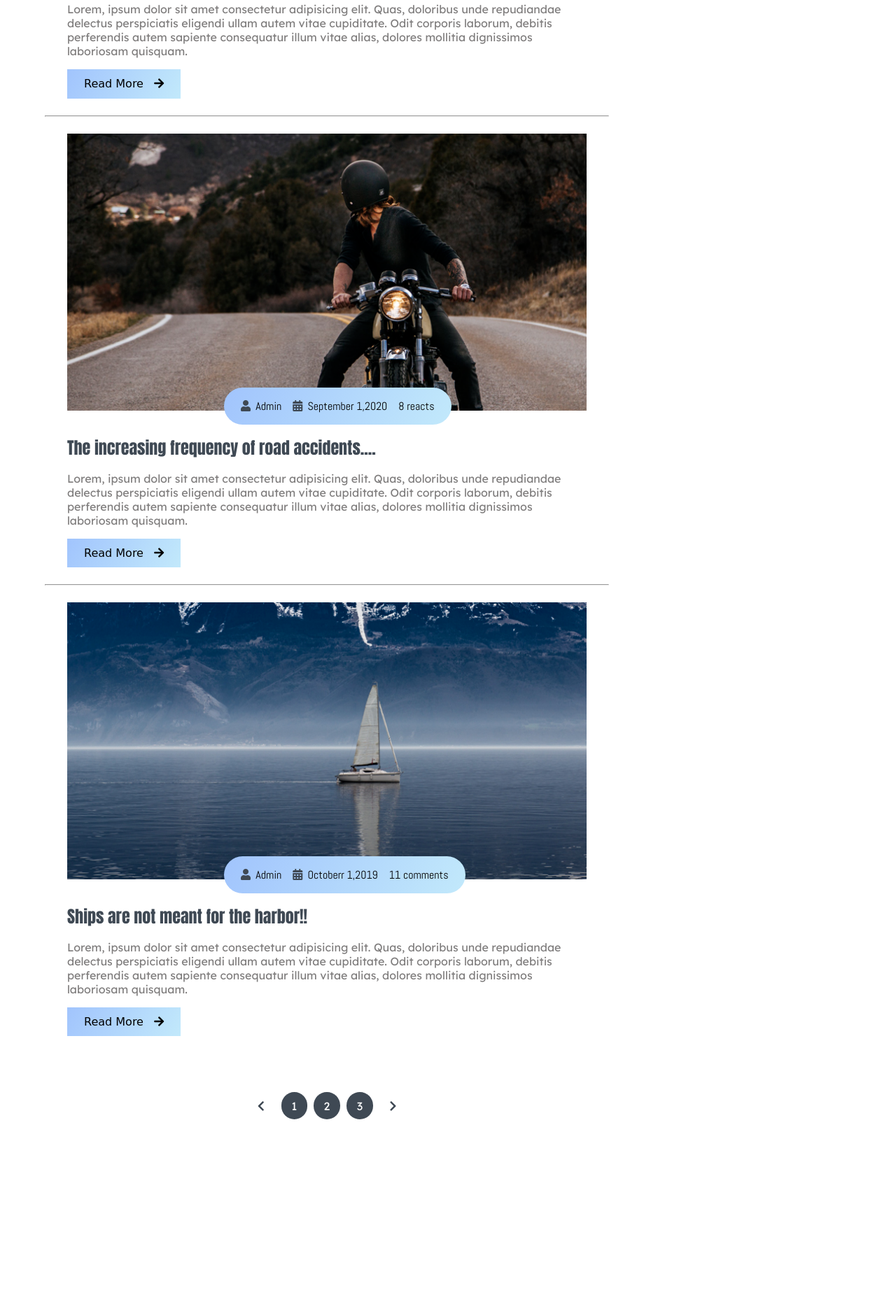
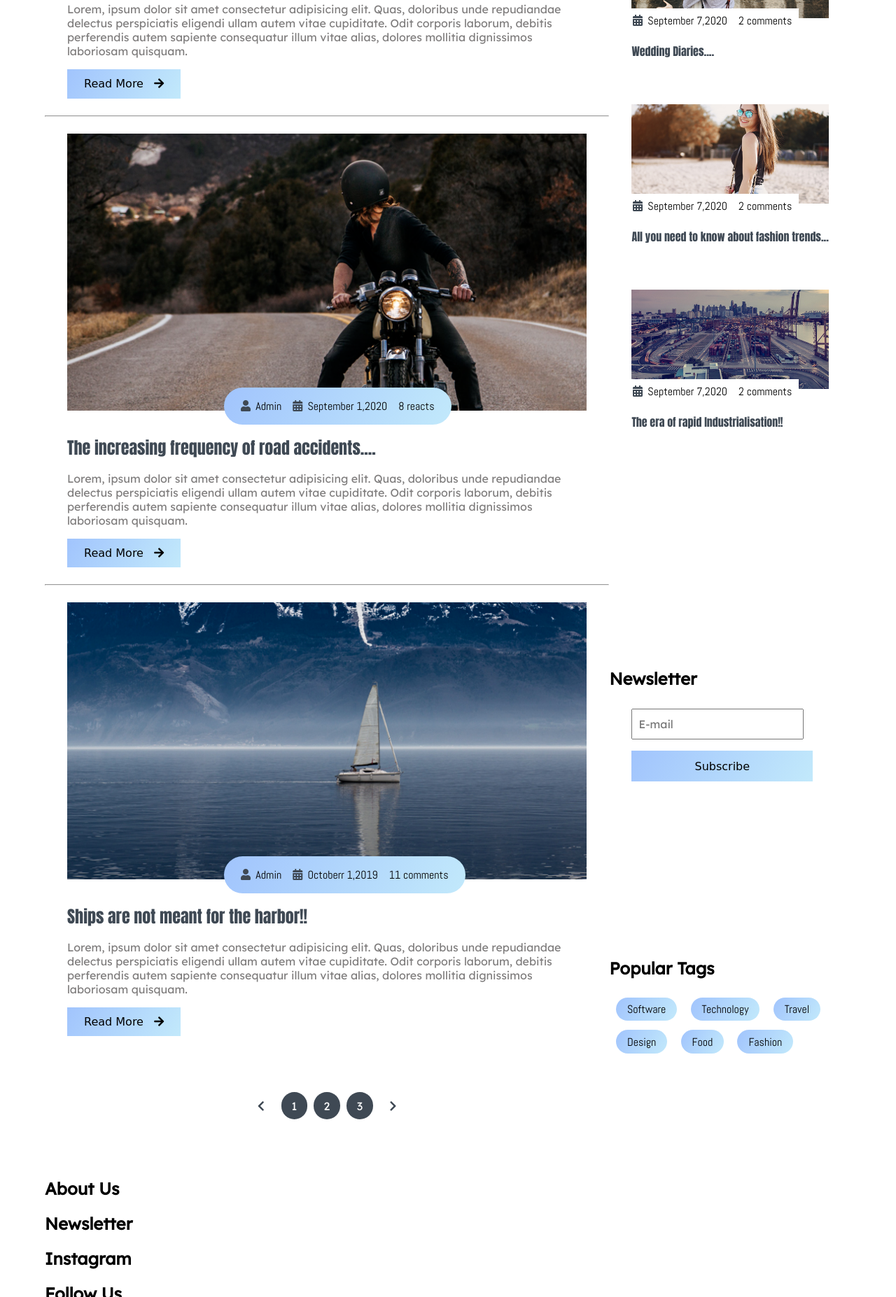
Before and after one commit to shreym3/blogres, a plain HTML site: page index.html in a window 1280 px wide. Shown: the part 2926-4780 px from the top of the page at 70% size. Before the commit the page ends 4590 px from the top, so only its background shows below. Drawn offline with Linux system fonts and the light colour scheme.

Commit message:
main section complete

```diff
--- a/css/style.css
+++ b/css/style.css
@@ -321,9 +321,41 @@ main .site-content .post-content .post-title .post-btn{
 .site-content .sidebar .popular-post .post-info{
     padding: 0.4rem 0.1rem !important;
     bottom: 0rem !important;
-    left: 2rem !important;
+    left: 1.5rem !important;
     border-radius: 0 !important;
     background: white !important;
+}
+.site-content .sidebar .popular-post .post-title a{
+    font-size: 1rem;
+}
+
+.site-content .sidebar .newsletter{
+    padding-top: 10rem;
+}
+.site-content .sidebar .newsletter .form-element{
+    padding: 0.5rem 2rem;
+}
+.site-content .sidebar .newsletter .input-element{
+    width: 80%;
+    height: 1.9rem;
+    padding: 0.3rem 0.5rem;
+    font-family: var(--Lexend);
+    font-size: 1rem;
+}
+.site-content .sidebar .newsletter .form-btn{
+    border-radius: 0;
+    padding: 0.8rem 32%;
+    margin: 1rem 0;
+    background: var(--sky);
+}
+.site-content .sidebar .popular-tags{
+    padding: 5rem 0;
+}
+.site-content .sidebar .popular-tags .tags .tag{
+    background: var(--sky);
+    padding: 0.4rem 1rem;
+    border-radius: 3rem;
+    margin: 0.4rem 0.6rem;
 }
 /* Sidebar */
 /* x   Main content styling   x */
--- a/index.html
+++ b/index.html
@@ -242,7 +242,7 @@
                        <div class="post-content">
                         <div class="post-image">
                             <div>
-                                <img src="./assets/Blog-post/blog1.png" class="img" alt="blog-1">
+                                <img src="./assets/popular-post/m-blog-1.jpg" class="img" alt="blog-1">
                             </div>
                             <div class="post-info flex-row">
                                 <span><i class="fas fa-calendar-alt text-gray"></i>&nbsp;&nbsp;September 7,2020</span>
@@ -250,8 +250,86 @@
                             </div>
                         </div>
                         <div class="post-title">
-                            <a href="#">New data recording to analyse road situations.</a>
+                            <a href="#">Is caffeine consumption good for health?</a>
 
+                        </div>
+                    </div>
+                       <div class="post-content">
+                        <div class="post-image">
+                            <div>
+                                <img src="./assets/popular-post/m-blog-2.jpg" class="img" alt="blog-2">
+                            </div>
+                            <div class="post-info flex-row">
+                                <span><i class="fas fa-calendar-alt text-gray"></i>&nbsp;&nbsp;September 7,2020</span>
+                                <span>2 comments</span>
+                            </div>
+                        </div>
+                        <div class="post-title">
+                            <a href="#">Green roads, soothing travel!!</a>
+
+                        </div>
+                    </div>
+                    <div class="post-content">
+                        <div class="post-image">
+                            <div>
+                                <img src="./assets/popular-post/m-blog-3.jpg" class="img" alt="blog-3">
+                            </div>
+                            <div class="post-info flex-row">
+                                <span><i class="fas fa-calendar-alt text-gray"></i>&nbsp;&nbsp;September 7,2020</span>
+                                <span>2 comments</span>
+                            </div>
+                        </div>
+                        <div class="post-title">
+                            <a href="#">Wedding Diaries....</a>
+
+                        </div>
+                    </div>
+                    <div class="post-content">
+                        <div class="post-image">
+                            <div>
+                                <img src="./assets/popular-post/m-blog-4.jpg" class="img" alt="blog-4">
+                            </div>
+                            <div class="post-info flex-row">
+                                <span><i class="fas fa-calendar-alt text-gray"></i>&nbsp;&nbsp;September 7,2020</span>
+                                <span>2 comments</span>
+                            </div>
+                        </div>
+                        <div class="post-title">
+                            <a href="#">All you need to know about fashion trends...</a>
+
+                        </div>
+                    </div>
+                    <div class="post-content">
+                        <div class="post-image">
+                            <div>
+                                <img src="./assets/popular-post/m-blog-5.jpg" class="img" alt="blog-5">
+                            </div>
+                            <div class="post-info flex-row">
+                                <span><i class="fas fa-calendar-alt text-gray"></i>&nbsp;&nbsp;September 7,2020</span>
+                                <span>2 comments</span>
+                            </div>
+                        </div>
+                        <div class="post-title">
+                            <a href="#">The era of rapid Industrialisation!!</a>
+
+                        </div>
+                    </div>
+                    <div class="newsletter">
+                        <h2>Newsletter</h2>
+                        <div class="form-element">
+                            <input type="text" class="input-element" placeholder="E-mail">
+                            <button class="btn form-btn">Subscribe</button>
+                        </div>
+                    </div>
+                    <div class="popular-tags">
+                        <h2>Popular Tags</h2>
+                        <div class="tags flex-row">
+                            <span class="tag">Software</span>
+                            <span class="tag">Technology</span>
+                            <span class="tag">Travel</span>
+                            <span class="tag">Design</span>
+                            <span class="tag">Food</span>
+                            <span class="tag">Fashion</span>
                         </div>
                     </div>
                    </div>
@@ -264,6 +342,26 @@
 
 
     <!--x--------Welcome Section-------x--->
+    <!-- Footer -->
+
+    <footer class="footer">
+        <div class="container">
+            <div class="about-us">
+                <h2>About Us</h2>
+            </div>
+            <div class="newsletter">
+                <h2>Newsletter</h2>
+            </div>
+            <div class="instagram">
+                <h2>Instagram</h2>
+            </div>
+            <div class="social">
+                <h2>Follow Us</h2>
+            </div>
+        </div>
+    </footer>
+
+    <!--x Footer x-->
     <!--Jquery Library File-->
     <script src="./js/jquery3.5.1.min.js"></script>
     <!-- Owl Carousel js  -->
```
